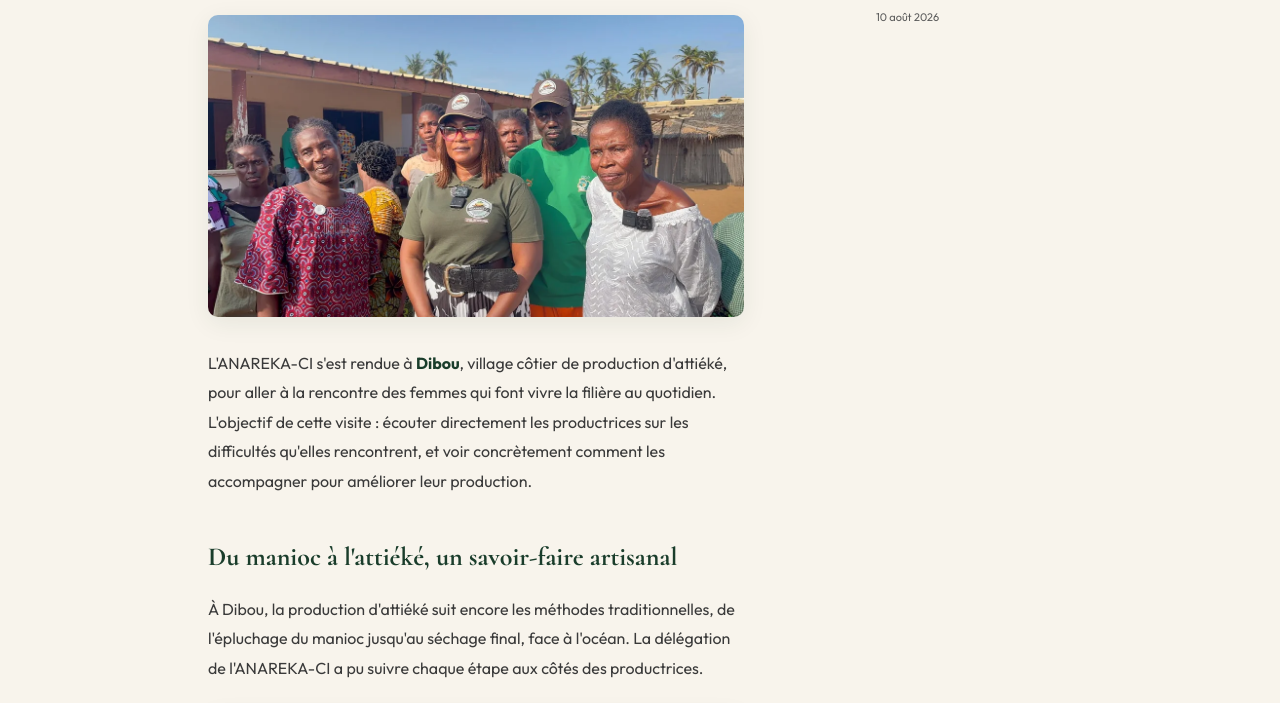
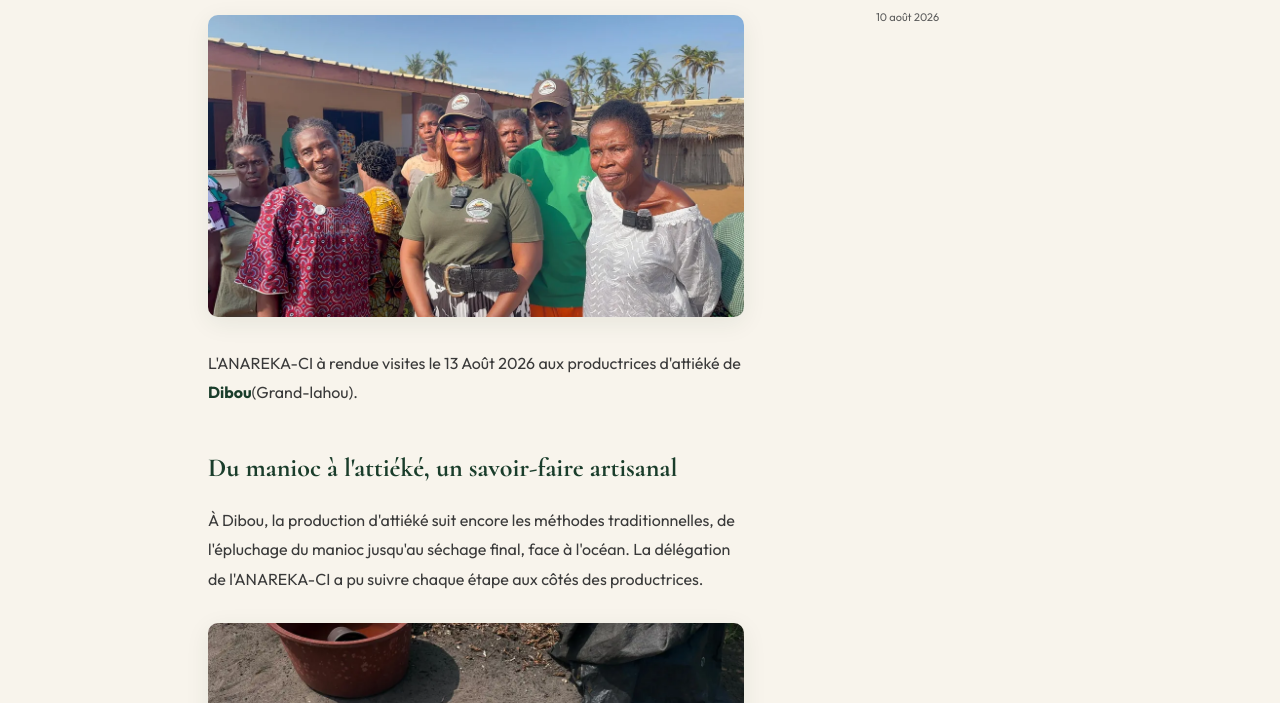
Before and after one commit to anarekaci-cpu/Anareka-ci, a plain HTML site: page blog/dibou-productrices-attieke.html in a window 1280 px wide. Shown: the part 397-1100 px from the top of the page. Drawn offline with Linux system fonts and the light colour scheme.

Commit message:
Update dibou-productrices-attieke.html

```diff
--- a/blog/dibou-productrices-attieke.html
+++ b/blog/dibou-productrices-attieke.html
@@ -4,7 +4,7 @@
 <meta charset="UTF-8">
 <meta name="viewport" content="width=device-width, initial-scale=1.0">
 <script>document.documentElement.classList.add('js');</script>
-<title>ANAREKA-CI à Dibou, chez les productrices d'attiéké | ANAREKA-CI</title>
+<title>ANAREKA-CI à Dibou(Grand-lahou), chez les productrices d'attiéké | ANAREKA-CI</title>
 <meta name="description" content="Visite de terrain de l'ANAREKA-CI à Dibou, à la rencontre des femmes productrices d'attiéké : écouter leurs difficultés et voir comment mieux les accompagner.">
 <meta name="robots" content="index, follow, max-image-preview:large">
 <meta name="theme-color" content="#1a3d2b">
@@ -127,7 +127,7 @@ aria-label="Contactez ANAREKA-CI sur WhatsApp (ouvre une nouvelle conversation)"
 </figure>
 
 <div class="article-body">
-<p>L'ANAREKA-CI s'est rendue à <strong>Dibou</strong>, village côtier de production d'attiéké, pour aller à la rencontre des femmes qui font vivre la filière au quotidien. L'objectif de cette visite : écouter directement les productrices sur les difficultés qu'elles rencontrent, et voir concrètement comment les accompagner pour améliorer leur production.</p>
+<p>L'ANAREKA-CI à rendue visites le 13 Août 2026 aux productrices d'attiéké de  <strong>Dibou</strong>(Grand-lahou).</p>
 
 <h2>Du manioc à l'attiéké, un savoir-faire artisanal</h2>
 <p>À Dibou, la production d'attiéké suit encore les méthodes traditionnelles, de l'épluchage du manioc jusqu'au séchage final, face à l'océan. La délégation de l'ANAREKA-CI a pu suivre chaque étape aux côtés des productrices.</p>
```
